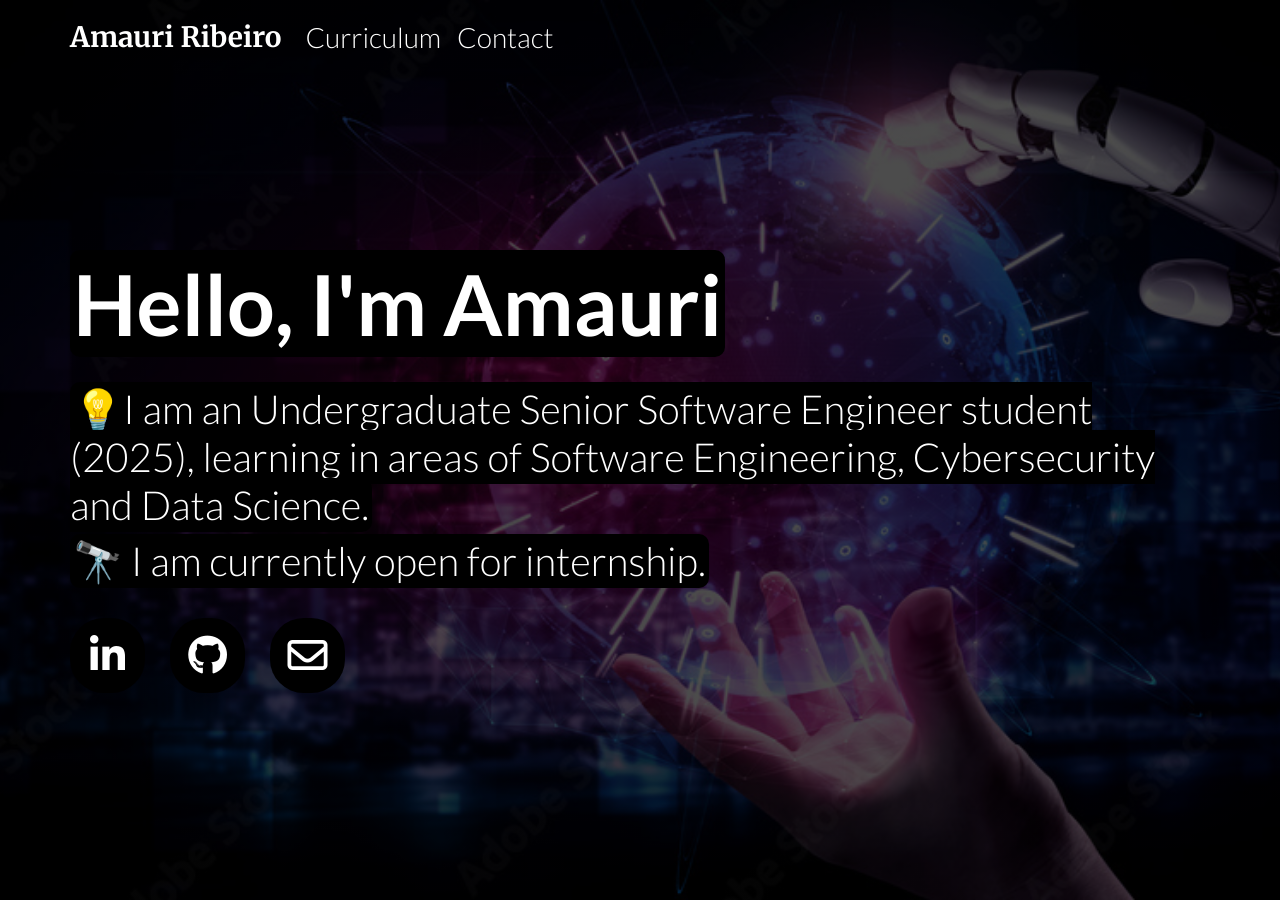
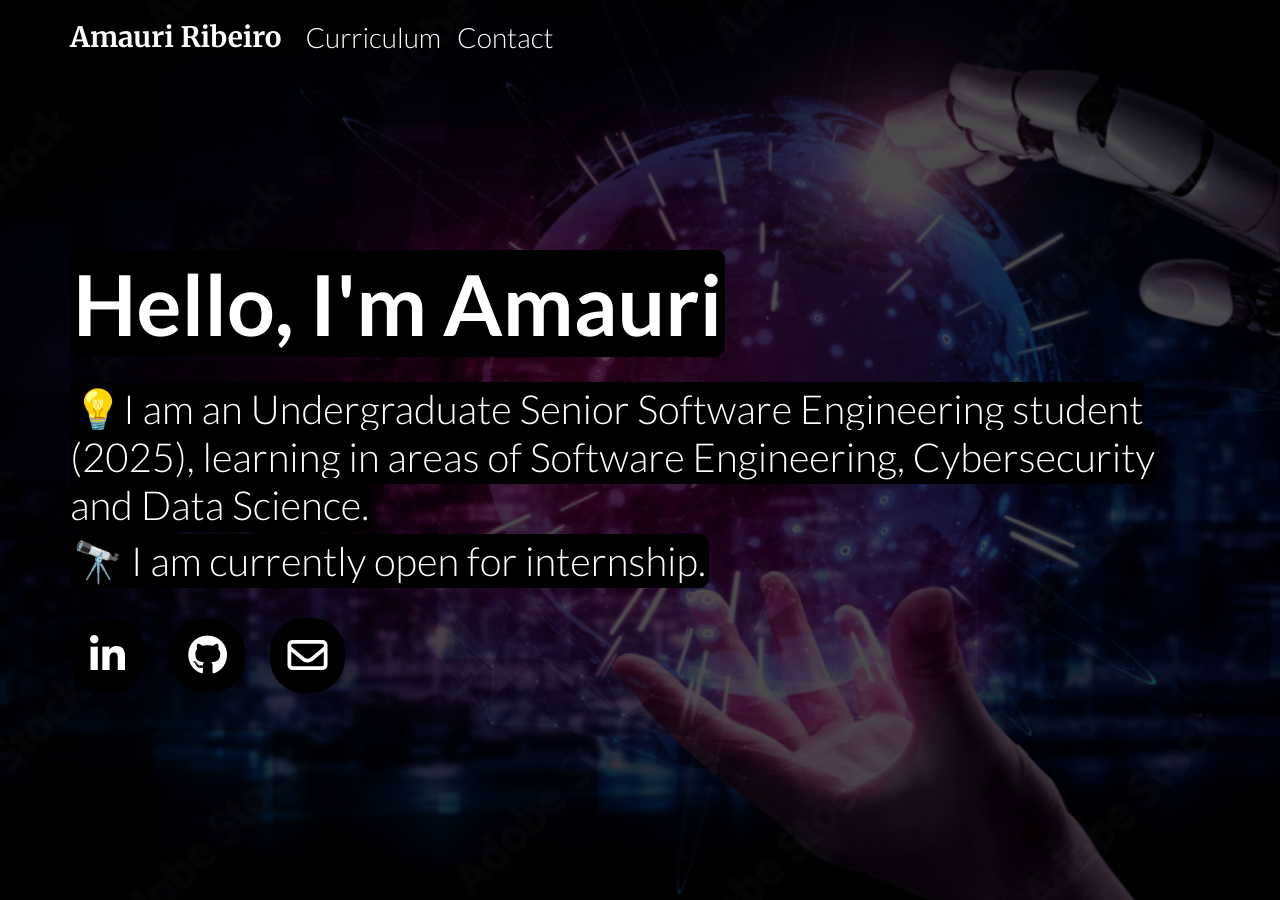
Before and after one commit to Ribeirosk8/ribeirosk8.github.io, a Jekyll site: the page built from index.html, in a window 1280 px wide. Built offline with Jekyll 4.4.1, drawn with Linux system fonts in a browser that asks for light colours; nearby versions of some CDN libraries.

Commit message:
update info

```diff
--- a/curriculum.html
+++ b/curriculum.html
@@ -17,7 +17,7 @@ had my first contact with computers and videogames, I developed a passion for th
 
 <h3>Education</h3>
 <ul>
-<li>(2022 - 2025) B.Sc. in Software Engineering, University of north of Paraná - Paraná, Londrina, Brazil.</li>
+<li>(2022 - 2025) B.Sc. in Software Engineering, University of North of Paraná - Paraná, Londrina, Brazil.</li>
 
 </ul>
 
--- a/index.html
+++ b/index.html
@@ -62,7 +62,7 @@ layout: default
 
 <div class="header">
     <h1 class="name"><span>Hello, I'm Amauri</span></h1>
-    <h3 class="description"><span>💡I am an Undergraduate Senior Software Engineer student (2025), learning in areas of Software Engineering, Cybersecurity and Data Science.</span></h4>
+    <h3 class="description"><span>💡I am an Undergraduate Senior Software Engineering student (2025), learning in areas of Software Engineering, Cybersecurity and Data Science.</span></h4>
 
     <h3 class="description"><span>🔭 I am currently open for internship.</span></h4>
         <div class="d-flex">
```
Also changed, not shown: _degrees/BSc-CS.md (+1 -1 lines), 2 other files.
